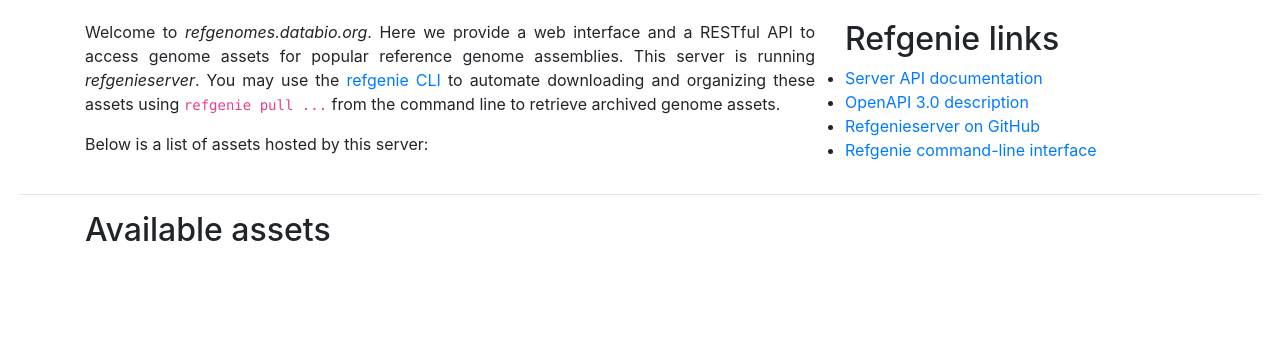
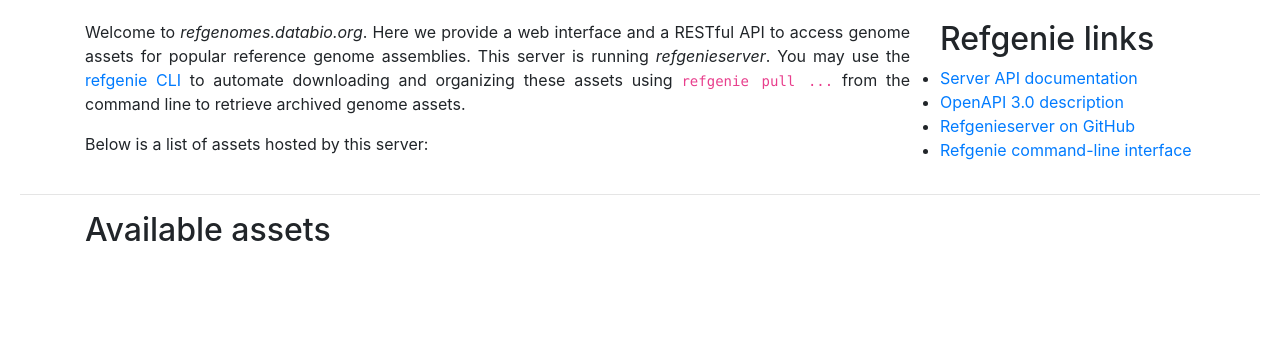
Before and after one commit to refgenie/refgenieserver, a FastAPI app: template refgenieserver/templates/index.html in a window 1280 px wide. Shown: the part 71-430 px from the top of the page. Run offline with FastAPI, Linux system fonts and the light colour scheme; the template is opened without the code that fills it, so the values that code supplies are empty; parts of the project's set-up code (start-up, migrations or seed data) failed here and were passed over; some libraries are stand-ins or nearby versions.

Commit message:
tighten links column

```diff
--- a/refgenieserver/templates/index.html
+++ b/refgenieserver/templates/index.html
@@ -10,13 +10,13 @@
 {% endmacro %}
 <div class="container">
     <div class="row">
-        <div class="col-sm-8">
+        <div class="col-sm-9">
         <p class="text-justify">Welcome to <i>refgenomes.databio.org</i>. Here we provide a web interface and a RESTful API to access genome assets for popular reference genome assemblies. This server is running <i>refgenieserver</i>. You may use the <a href="http://refgenie.databio.org">refgenie CLI</a> to automate downloading and organizing these assets using <code>refgenie pull ...</code> from the command line to retrieve archived genome assets.</p>
 
         <p>Below is a list of assets hosted by this server:</p>
 
         </div>
-        <div class="col-sm-4">
+        <div class="col-sm-3">
         <h2>Refgenie links</h2>
         <ul>
         <li><a href="/docs">Server API documentation</a></li>
```
